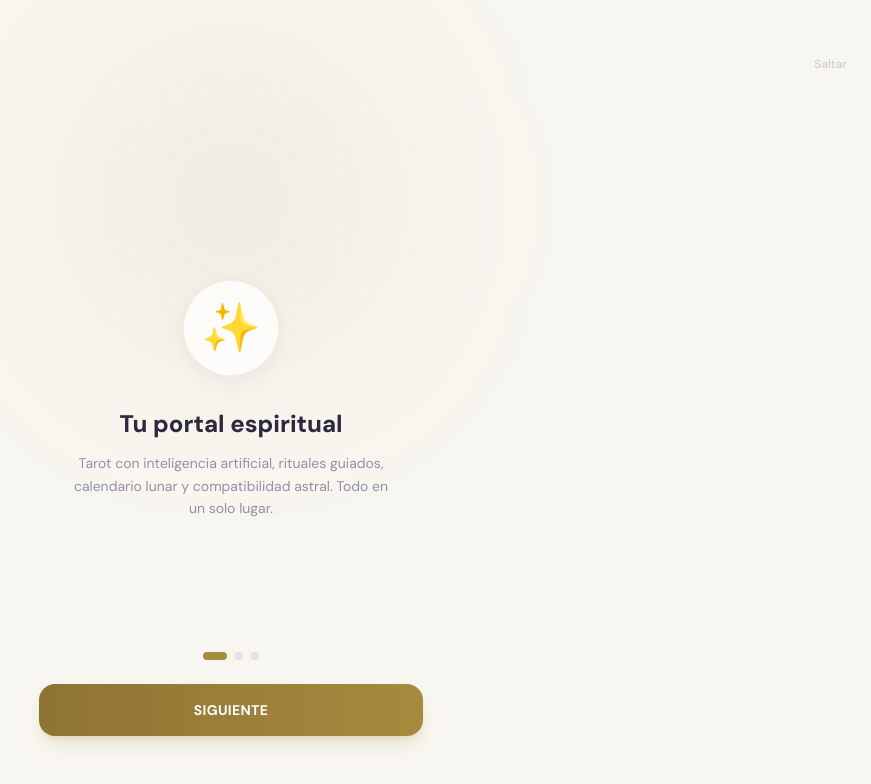
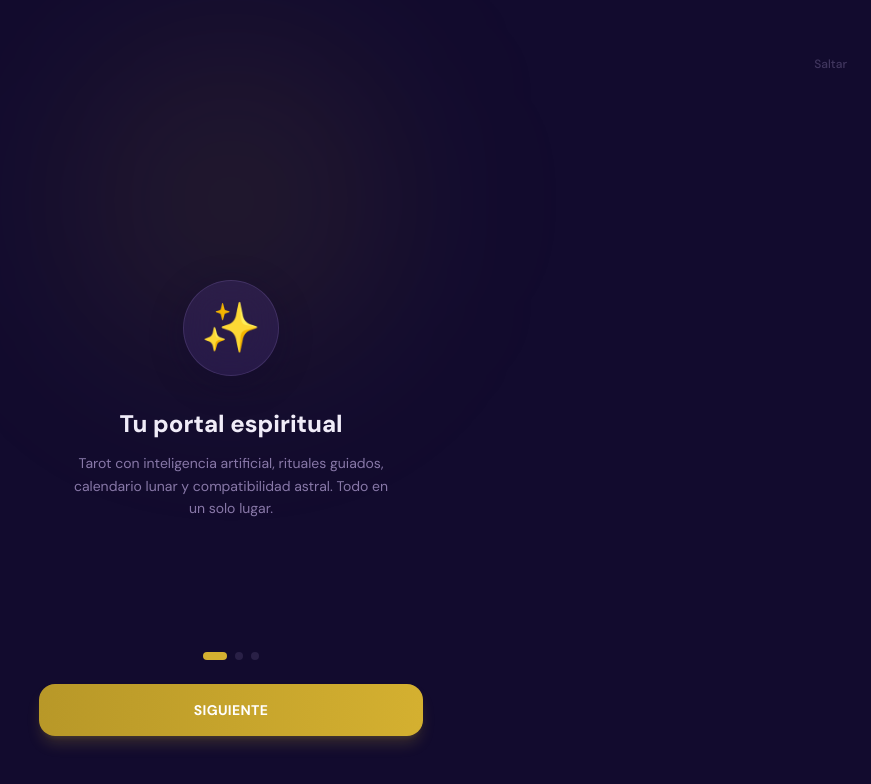
Before and after one commit to Victoryus30/mysticcraft, a Next.js app: page / in a window 1280 px wide. Shown: the top 784 px of the page, without its empty margins (409-1280 px from the left). Built offline with nearby package versions, Linux system fonts and the light colour scheme; no server answers; what @worldcoin/minikit-js would draw is missing.

Commit message:
style: cosmic purple theme matching competitor aesthetic

```diff
--- a/app/components/BottomNav.tsx
+++ b/app/components/BottomNav.tsx
@@ -15,7 +15,7 @@ export default function BottomNav() {
       href: "/",
       label: "Inicio",
       icon: (active: boolean) => (
-        <svg width="22" height="22" viewBox="0 0 24 24" fill="none" stroke={active ? "#A88A3E" : "#9490A8"} strokeWidth="2" strokeLinecap="round" strokeLinejoin="round">
+        <svg width="22" height="22" viewBox="0 0 24 24" fill="none" stroke={active ? "#C8A8FF" : "#6850A0"} strokeWidth="2" strokeLinecap="round" strokeLinejoin="round">
           <path d="M3 9l9-7 9 7v11a2 2 0 0 1-2 2H5a2 2 0 0 1-2-2z" />
           <polyline points="9 22 9 12 15 12 15 22" />
         </svg>
@@ -26,7 +26,7 @@ export default function BottomNav() {
       href: "/moon",
       label: "Luna",
       icon: (active: boolean) => (
-        <svg width="22" height="22" viewBox="0 0 24 24" fill="none" stroke={active ? "#A88A3E" : "#9490A8"} strokeWidth="2" strokeLinecap="round" strokeLinejoin="round">
+        <svg width="22" height="22" viewBox="0 0 24 24" fill="none" stroke={active ? "#C8A8FF" : "#6850A0"} strokeWidth="2" strokeLinecap="round" strokeLinejoin="round">
           <path d="M21 12.79A9 9 0 1 1 11.21 3 7 7 0 0 0 21 12.79z" />
         </svg>
       ),
@@ -36,7 +36,7 @@ export default function BottomNav() {
       href: "/compatibility",
       label: "Astral",
       icon: (active: boolean) => (
-        <svg width="22" height="22" viewBox="0 0 24 24" fill="none" stroke={active ? "#A88A3E" : "#9490A8"} strokeWidth="2" strokeLinecap="round" strokeLinejoin="round">
+        <svg width="22" height="22" viewBox="0 0 24 24" fill="none" stroke={active ? "#C8A8FF" : "#6850A0"} strokeWidth="2" strokeLinecap="round" strokeLinejoin="round">
           <circle cx="12" cy="12" r="10" />
           <path d="M12 2a14.5 14.5 0 0 0 0 20 14.5 14.5 0 0 0 0-20" />
           <path d="M2 12h20" />
@@ -48,7 +48,7 @@ export default function BottomNav() {
       href: "/profile",
       label: "Perfil",
       icon: (active: boolean) => (
-        <svg width="22" height="22" viewBox="0 0 24 24" fill="none" stroke={active ? "#A88A3E" : "#9490A8"} strokeWidth="2" strokeLinecap="round" strokeLinejoin="round">
+        <svg width="22" height="22" viewBox="0 0 24 24" fill="none" stroke={active ? "#C8A8FF" : "#6850A0"} strokeWidth="2" strokeLinecap="round" strokeLinejoin="round">
           <circle cx="12" cy="8" r="4" />
           <path d="M4 21v-1a6 6 0 0 1 6-6h4a6 6 0 0 1 6 6v1" />
         </svg>
@@ -62,11 +62,11 @@ export default function BottomNav() {
       <div
         className="flex items-center justify-around px-4 py-2.5 mx-4 mb-3 rounded-2xl"
         style={{
-          background: "rgba(255, 255, 255, 0.85)",
+          background: "rgba(18, 11, 46, 0.9)",
           backdropFilter: "blur(20px)",
           WebkitBackdropFilter: "blur(20px)",
-          border: "1px solid rgba(107, 143, 199, 0.1)",
-          boxShadow: "0 -4px 20px rgba(45, 42, 62, 0.06)",
+          border: "1px solid rgba(168, 130, 255, 0.1)",
+          boxShadow: "0 -4px 30px rgba(0, 0, 0, 0.3)",
         }}
       >
         {tabs.map((tab) => (
--- a/app/globals.css
+++ b/app/globals.css
@@ -4,21 +4,21 @@
 
 :root {
   --font-dm-sans: "DM Sans", system-ui, sans-serif;
-  --brand-500: #A88A3E;
-  --brand-600: #8E7434;
-  --brand-400: #C4A24E;
-  --mystic-500: #5478B0;
-  --mystic-400: #6B8FC7;
+  --brand-500: #D4B030;
+  --brand-600: #B89828;
+  --brand-400: #E8C840;
+  --mystic-500: #8A5AE6;
+  --mystic-400: #A878F0;
 }
 
 body {
-  background-color: #F8F6F0;
+  background-color: #120B2E;
   background-image:
-    radial-gradient(ellipse at 20% 0%, rgba(196, 162, 78, 0.08) 0%, transparent 50%),
-    radial-gradient(ellipse at 80% 100%, rgba(107, 143, 199, 0.06) 0%, transparent 50%),
-    radial-gradient(ellipse at 50% 50%, rgba(176, 168, 208, 0.04) 0%, transparent 70%);
+    radial-gradient(ellipse at 20% 0%, rgba(138, 90, 230, 0.15) 0%, transparent 50%),
+    radial-gradient(ellipse at 80% 100%, rgba(76, 42, 153, 0.12) 0%, transparent 50%),
+    radial-gradient(ellipse at 50% 50%, rgba(200, 168, 255, 0.04) 0%, transparent 70%);
   background-attachment: fixed;
-  color: #2D2A3E;
+  color: #F0ECF8;
   -webkit-font-smoothing: antialiased;
   -moz-osx-font-smoothing: grayscale;
   overscroll-behavior: none;
@@ -61,13 +61,13 @@ html, body {
 }
 
 @keyframes pulse-glow {
-  0%, 100% { box-shadow: 0 0 15px rgba(196, 162, 78, 0.12); }
-  50%      { box-shadow: 0 0 25px rgba(196, 162, 78, 0.22); }
+  0%, 100% { box-shadow: 0 0 20px rgba(138, 90, 230, 0.2); }
+  50%      { box-shadow: 0 0 35px rgba(138, 90, 230, 0.4); }
 }
 
 @keyframes pulse-glow-mystic {
-  0%, 100% { box-shadow: 0 0 15px rgba(107, 143, 199, 0.12); }
-  50%      { box-shadow: 0 0 25px rgba(107, 143, 199, 0.22); }
+  0%, 100% { box-shadow: 0 0 20px rgba(200, 168, 255, 0.15); }
+  50%      { box-shadow: 0 0 35px rgba(200, 168, 255, 0.3); }
 }
 
 @keyframes float {
@@ -94,12 +94,12 @@ html, body {
 
 @keyframes mystic-glow {
   0%, 100% {
-    text-shadow: 0 0 10px rgba(196, 162, 78, 0.2),
-                 0 0 20px rgba(196, 162, 78, 0.08);
+    text-shadow: 0 0 10px rgba(200, 168, 255, 0.3),
+                 0 0 20px rgba(138, 90, 230, 0.15);
   }
   50% {
-    text-shadow: 0 0 20px rgba(196, 162, 78, 0.35),
-                 0 0 40px rgba(196, 162, 78, 0.12);
+    text-shadow: 0 0 20px rgba(200, 168, 255, 0.5),
+                 0 0 40px rgba(138, 90, 230, 0.25);
   }
 }
 
@@ -125,7 +125,7 @@ html, body {
 }
 
 .animate-shimmer {
-  background: linear-gradient(90deg, transparent 0%, rgba(196, 162, 78, 0.08) 50%, transparent 100%);
+  background: linear-gradient(90deg, transparent 0%, rgba(138, 90, 230, 0.1) 50%, transparent 100%);
   background-size: 200% 100%;
   animation: shimmer 2s infinite;
 }
@@ -170,36 +170,36 @@ html, body {
 .stagger-9 { animation-delay: 0.45s; opacity: 0; }
 .stagger-10 { animation-delay: 0.5s; opacity: 0; }
 
-/* ===== GLASS MORPHISM (tema claro celestial) ===== */
+/* ===== GLASS MORPHISM (purpura cosmico) ===== */
 
 .glass {
-  background: rgba(255, 255, 255, 0.5);
+  background: rgba(138, 90, 230, 0.06);
   backdrop-filter: blur(12px);
   -webkit-backdrop-filter: blur(12px);
-  border: 1px solid rgba(196, 162, 78, 0.12);
+  border: 1px solid rgba(168, 130, 255, 0.1);
 }
 
 .glass-card {
-  background: rgba(255, 255, 255, 0.6);
+  background: rgba(138, 90, 230, 0.1);
   backdrop-filter: blur(16px);
   -webkit-backdrop-filter: blur(16px);
-  border: 1px solid rgba(107, 143, 199, 0.12);
-  box-shadow: 0 2px 12px rgba(45, 42, 62, 0.04);
+  border: 1px solid rgba(168, 130, 255, 0.12);
+  box-shadow: 0 4px 20px rgba(18, 11, 46, 0.3);
 }
 
 .glass-elevated {
-  background: rgba(255, 255, 255, 0.75);
+  background: rgba(138, 90, 230, 0.14);
   backdrop-filter: blur(20px);
   -webkit-backdrop-filter: blur(20px);
-  border: 1px solid rgba(196, 162, 78, 0.15);
-  box-shadow: 0 4px 20px rgba(45, 42, 62, 0.06);
+  border: 1px solid rgba(200, 168, 255, 0.15);
+  box-shadow: 0 8px 32px rgba(18, 11, 46, 0.4);
 }
 
 .glass-mystic {
-  background: rgba(107, 143, 199, 0.08);
+  background: rgba(200, 168, 255, 0.08);
   backdrop-filter: blur(16px);
   -webkit-backdrop-filter: blur(16px);
-  border: 1px solid rgba(107, 143, 199, 0.15);
+  border: 1px solid rgba(200, 168, 255, 0.12);
 }
 
 /* ===== PROGRESS BAR SHINE ===== */
@@ -215,21 +215,21 @@ html, body {
   left: -40%;
   width: 30%;
   height: 100%;
-  background: linear-gradient(90deg, transparent, rgba(196, 162, 78, 0.25), transparent);
+  background: linear-gradient(90deg, transparent, rgba(200, 168, 255, 0.3), transparent);
   animation: progress-shine 2s ease-in-out infinite;
 }
 
 /* ===== TIER GLOWS ===== */
 .glow-free {
-  box-shadow: 0 0 0 1px rgba(107, 143, 199, 0.2), 0 4px 20px rgba(107, 143, 199, 0.1);
+  box-shadow: 0 0 0 1px rgba(138, 90, 230, 0.25), 0 4px 24px rgba(138, 90, 230, 0.15);
 }
 
 .glow-premium {
-  box-shadow: 0 0 0 1px rgba(196, 162, 78, 0.25), 0 4px 20px rgba(196, 162, 78, 0.12);
+  box-shadow: 0 0 0 1px rgba(232, 200, 64, 0.25), 0 4px 24px rgba(232, 200, 64, 0.12);
 }
 
 .glow-deep {
-  box-shadow: 0 0 0 1px rgba(84, 120, 176, 0.25), 0 4px 20px rgba(84, 120, 176, 0.12);
+  box-shadow: 0 0 0 1px rgba(200, 168, 255, 0.3), 0 4px 24px rgba(200, 168, 255, 0.18);
 }
 
 /* ===== TAROT CARD FLIP 3D ===== */
@@ -268,6 +268,6 @@ html, body {
 }
 
 ::selection {
-  background: rgba(196, 162, 78, 0.2);
-  color: #2D2A3E;
+  background: rgba(138, 90, 230, 0.3);
+  color: #fff;
 }
--- a/app/layout.tsx
+++ b/app/layout.tsx
@@ -23,7 +23,7 @@ export const viewport: Viewport = {
   initialScale: 1,
   maximumScale: 1,
   userScalable: false,
-  themeColor: "#F8F6F0",
+  themeColor: "#120B2E",
 };
 
 export default function RootLayout({
--- a/app/profile/page.tsx
+++ b/app/profile/page.tsx
@@ -129,7 +129,7 @@ export default function ProfilePage() {
                 onChange={(e) => setTempNick(e.target.value)}
                 maxLength={20}
                 placeholder="Tu nombre mistico"
-                className="bg-white/80 border border-brand-500/20 rounded-lg px-3 py-2 text-sm text-content-primary placeholder:text-content-muted/50 outline-none focus:border-brand-500/50 w-40"
+                className="bg-white/5 border border-mystic-500/20 rounded-lg px-3 py-2 text-sm text-content-primary placeholder:text-content-muted/30 outline-none focus:border-mystic-500/50 w-40"
               />
               <button onClick={saveNickname} className="text-brand-400 text-xs font-bold">OK</button>
               <button onClick={() => setEditing(false)} className="text-content-muted/50 text-xs">X</button>
--- a/tailwind.config.js
+++ b/tailwind.config.js
@@ -8,34 +8,34 @@ module.exports = {
       },
       colors: {
         surface: {
-          base: "#F8F6F0",
-          card: "rgba(107, 143, 199, 0.06)",
-          raised: "rgba(196, 162, 78, 0.08)",
-          border: "rgba(107, 143, 199, 0.12)",
+          base: "#120B2E",
+          card: "rgba(138, 90, 230, 0.08)",
+          raised: "rgba(138, 90, 230, 0.12)",
+          border: "rgba(168, 130, 255, 0.12)",
         },
         brand: {
-          300: "#D4B85C",
-          400: "#C4A24E",
-          500: "#A88A3E",
-          600: "#8E7434",
-          700: "#6E5A28",
+          300: "#F0D060",
+          400: "#E8C840",
+          500: "#D4B030",
+          600: "#B89828",
+          700: "#8C7020",
         },
         mystic: {
-          300: "#94B4DC",
-          400: "#6B8FC7",
-          500: "#5478B0",
-          600: "#3E5E94",
-          700: "#2C4470",
+          300: "#C8A8FF",
+          400: "#A878F0",
+          500: "#8A5AE6",
+          600: "#6E40CC",
+          700: "#4C2A99",
         },
         accent: {
-          lavender: "#B0A8D0",
-          amber: "#C4A24E",
-          ember: "#C87060",
+          lavender: "#C8A8FF",
+          amber: "#E8C840",
+          ember: "#FF6B8A",
         },
         content: {
-          primary: "#2D2A3E",
-          secondary: "#4A4660",
-          muted: "#9490A8",
+          primary: "#F0ECF8",
+          secondary: "#C8C0E0",
+          muted: "#8878A8",
         },
       },
     },
```
